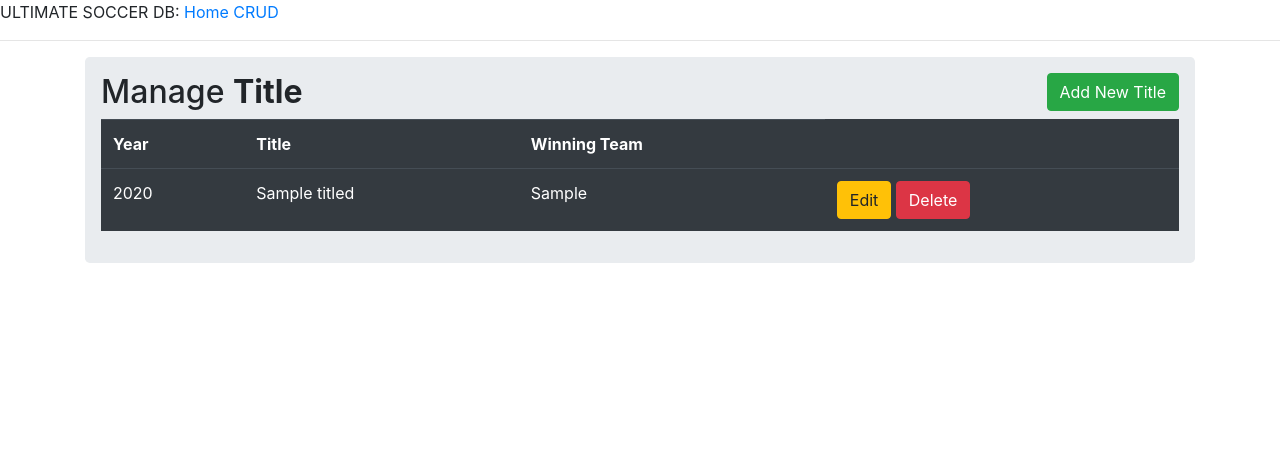
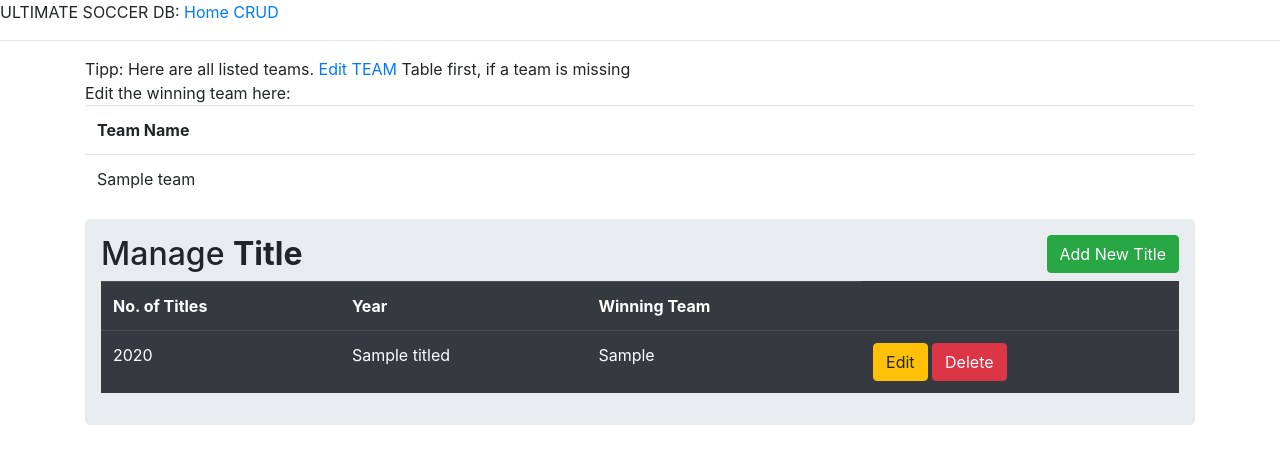
Before and after one commit to Mezze99/Flask, a Flask app: page /title in a window 1280 px wide. Shown: the top 464 px of the page. Run offline with Flask 2, Linux system fonts and the light colour scheme; tables that the repository leaves empty hold one stand-in row (values such as "Sample post"); some libraries are stand-ins or nearby versions.

```diff
--- a/docker_database/dockerized/src/app.py
+++ b/docker_database/dockerized/src/app.py
@@ -233,8 +233,10 @@ def insert_table():
     if request.method == 'POST':
         position_last_year = request.form['position_last_year']
         position_this_year = request.form['position_this_year']
+        idx = request.form['id']
 
-        my_data = Table(position_last_year, position_this_year)
+
+        my_data = Table(position_last_year, position_this_year, idx)
         db.session.add(my_data)
         db.session.commit()
 
@@ -264,15 +266,16 @@ def delete_table(id):
     my_data = Table.query.get(id)
     db.session.delete(my_data)
     db.session.commit()
-    #flash("Player Deleted Successfully")
+    flash("Player Deleted Successfully")
 
     return redirect(url_for('Tables'))
 
 @app.route('/title')
 def Titles():
     all_data = Title.query.all()
+    team_data = Team.query.all()
 
-    return render_template("title.html", data=all_data), 200
+    return render_template("title.html", data=all_data, team=team_data), 200
 
 @app.route('/insert_title', methods=['POST'])
 def insert_title():
@@ -287,24 +290,21 @@ def insert_title():
         db.session.commit()
 
         #database.add_instance(model=Soccer, name, email, phone)
-        #flash("Table Inserted Successfully")
+        flash("Table Inserted Successfully")
         return redirect(url_for('Titles'))
 
 #this is our update route where we are going to update our employee
 @app.route('/update_title', methods = ['GET', 'POST'])
 def update_title():
-    print("hzurray")
     if request.method == 'POST':
         my_data = Title.query.get(request.form.get('year'))
 
-        print('yes')
         my_data.year = request.form['year']
         my_data.title = request.form['title']
         my_data.winning_team = request.form['winning_team']
 
         db.session.commit()
-        #flash("Table Updated Successfully")
-        print("jahuu")
+        flash("Table Updated Successfully")
         return redirect(url_for('Titles'))
 
 #This route is for deleting our employee
@@ -313,7 +313,7 @@ def delete_title(year):
     my_data = Title.query.get(year)
     db.session.delete(my_data)
     db.session.commit()
-    #flash("Player Deleted Successfully")
+    flash("Player Deleted Successfully")
 
     return redirect(url_for('Titles'))
 
--- a/docker_database/dockerized/src/templates/coach.html
+++ b/docker_database/dockerized/src/templates/coach.html
@@ -107,7 +107,8 @@
                                             <label>First Name:</label>
                                             <input type="hidden" name="id" value="{{row.id}}">
 
-                                            <input type="text" class="form-control" name="first_name" value="{{row.first_name}}">
+                                            <input type="text" class="form-control" name="first_name"
+                                                value="{{row.first_name}}">
 
 
                                         </div>
@@ -119,7 +120,8 @@
 
                                             <label>Last Name:</label>
 
-                                            <input type="text" class="form-control" name="last_name" value="{{row.last_name}}">
+                                            <input type="text" class="form-control" name="last_name"
+                                                value="{{row.last_name}}">
 
 
                                         </div>
--- a/docker_database/dockerized/src/templates/title.html
+++ b/docker_database/dockerized/src/templates/title.html
@@ -12,6 +12,24 @@
 <div class="container">
     <div class="row">
         <div class="col md-12">
+
+            Tipp: Here are all listed teams. <a href="/team" >Edit TEAM</a> Table first, if a team is missing
+            <br/>
+            Edit the winning team here:
+
+            <table class="table">
+            <tr>
+                <th>Team Name</th>
+
+            </tr>
+
+
+            {% for row in team %}
+            <tr>
+               <td>{{row.team_name}}</td>
+            </tr>
+            {% endfor %}
+            </table>
 
             <div class="jumbotron p-3">
 
@@ -50,8 +68,9 @@
 
                     <tr>
 
+
+                        <th>No. of Titles</th>
                         <th>Year</th>
-                        <th>Title</th>
                         <th>Winning Team</th>
 
                     </tr>
```
Also changed, not shown: docker_database/dockerized/src/models.py (+4 -4 lines), docker_database/dockerized/src/templates/table.html (+13 -3 lines).
